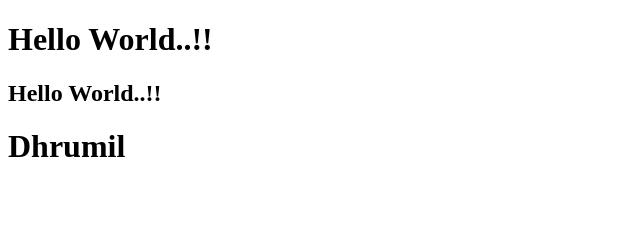
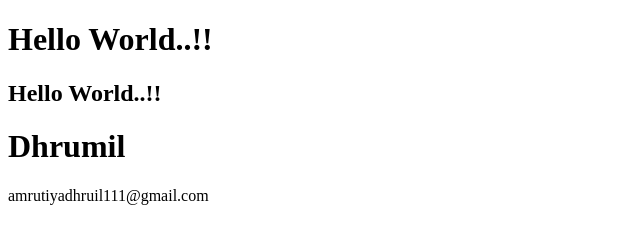
Before and after one commit to dhrumil278/Test, a plain HTML site: page index.html in a window 1280 px wide. Shown: the whole page, without its empty margins (0-640 px from the left). Drawn offline with Linux system fonts and the light colour scheme.

Commit message:
added email

```diff
--- a/index.html
+++ b/index.html
@@ -12,5 +12,8 @@
     <div class="main-class">
         <h1>Dhrumil</h1>
     </div>
+    <div class="mail">
+        amrutiyadhruil111@gmail.com
+    </div>
 </body>
 </html>
```
